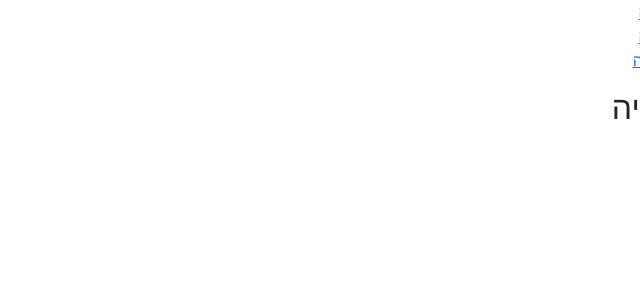
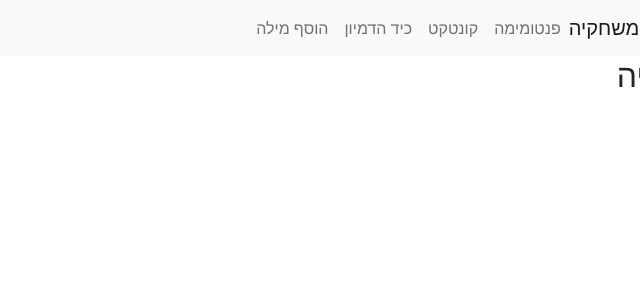
Before and after one commit to poncho67/mishak-milim, a React (Create React App) app in the folder frontend/: page / in a window 1280 px wide. Shown: the top 300 px of the page, without its empty margins (640-1280 px from the left). Built offline with nearby package versions, Linux system fonts and the light colour scheme.

Commit message:
Back to Navbar - as link to

```diff
--- a/frontend/src/App.js
+++ b/frontend/src/App.js
@@ -6,7 +6,7 @@ import Button from 'react-bootstrap/Button';
 import ButtonToolbar from 'react-bootstrap/ButtonToolbar';
 import { LinkContainer } from 'react-router-bootstrap';
 import 'bootstrap/dist/css/bootstrap.min.css';
-import { Navbar, Nav, NavDropdown } from 'react-bootstrap';
+import { Navbar, Nav } from 'react-bootstrap';
 
 
 class HomePage extends Component {
@@ -81,48 +81,31 @@ class AddWordPage extends Component {
 class NavigationBar extends Component {
     render() {
        return (
+            <div>
                 <Navbar bg="light" expand="lg">
                     <Container>
-                    <Navbar.Brand href="/Home">המשחקיה</Navbar.Brand>
+                        <Navbar.Brand as={Link} to={"/"}>המשחקיה</Navbar.Brand>
                         <Navbar.Toggle aria-controls="basic-navbar-nav" />
                         <Navbar.Collapse id="basic-navbar-nav">
                             <Nav className="mr-auto">
-                            <Nav.Link href="/Home">עמוד הבית</Nav.Link>
-                            <NavDropdown title="משחקים" id="basic-nav-dropdown">
-                                  <NavDropdown.Item href="/PantomimePage">פנטומימה</NavDropdown.Item>
-                                  <NavDropdown.Item href="#action/3.2">קונטקט</NavDropdown.Item>
-                                  <NavDropdown.Item href="#action/3.3">כיד הדמיון</NavDropdown.Item>
-                            </NavDropdown>
-                            <Nav.Link href="/AddWordPage">הוסף מילה</Nav.Link>
+                                <Nav.Link as={Link} to={"pantomime"}>פנטומימה</Nav.Link>
+                                 <Nav.Link as={Link} to={"pantomime"}>קונטקט</Nav.Link>
+                                 <Nav.Link as={Link} to={"pantomime"}>כיד הדמיון</Nav.Link>
+                                 <Nav.Link as={Link} to={"add"}>הוסף מילה</Nav.Link>
                             </Nav>
                         </Navbar.Collapse>
                     </Container>
                 </Navbar>
+            </div>
        );
     }
-}
-
-export const Home = () => {
-  return <div>You are in Home page</div>
-}
-export const About = () => {
-  return <div>This is the page where you put details about yourself</div>
-}
-export const NotFound = () => {
-  return <div>This is a 404 page</div>
 }
 
 class App extends Component {
     render() {
         return (
             <div className="App">
-                <nav>
-                    <ul>
-                        <li> <Link to="/">המשחקיה</Link> </li>
-                        <li> <Link to="pantomime">פנטומימה</Link> </li>
-                        <li> <Link to="add">הוסף מילה</Link> </li>
-                    </ul>
-                </nav>
+                <NavigationBar />
                 <div className="main">
                     {/* Define all the routes */}
                     <Routes>
```
Also changed, not shown: 7 other files (tests, documents, lock files or other folders). Lines whose indentation alone changed are shown as unchanged.
